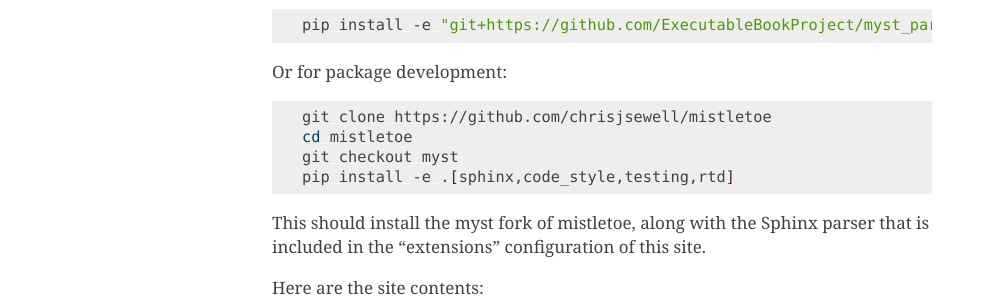
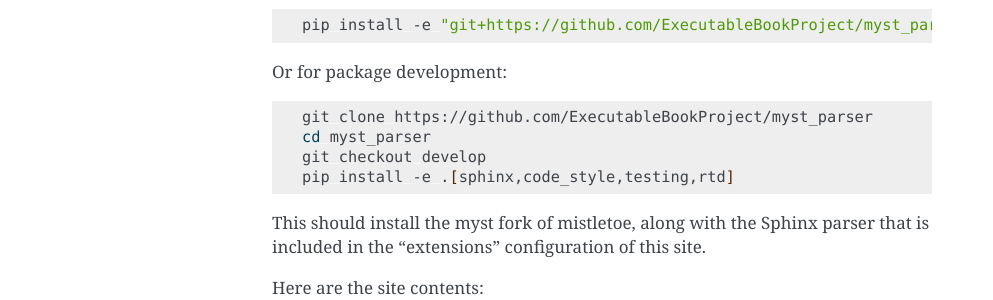
Before and after one commit to executablebooks/MyST-Parser, a Sphinx documentation site: the page built from docs/index.md, in a window 1280 px wide. Shown: the part 351-651 px from the top of the page, without its empty margins (148-1141 px from the left). Built offline with Sphinx 7.4.7, drawn with Linux system fonts in a browser that asks for light colours.

Commit message:
Fix development install instructions

````diff
--- a/docs/index.md
+++ b/docs/index.md
@@ -17,9 +17,9 @@
 Or for package development:
 
 ```bash
-git clone https://github.com/chrisjsewell/mistletoe
-cd mistletoe
-git checkout myst
+git clone https://github.com/ExecutableBookProject/myst_parser
+cd myst_parser
+git checkout develop
 pip install -e .[sphinx,code_style,testing,rtd]
 ```
 
````
Also changed, not shown: README.md (+10 -1 lines).
